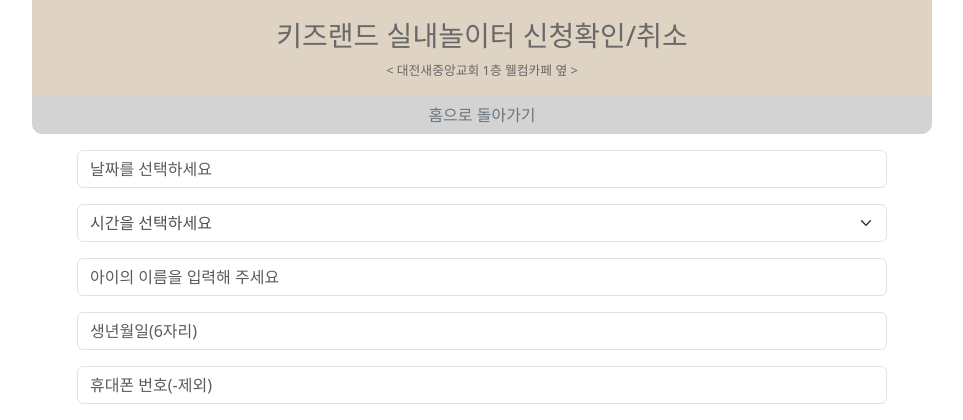
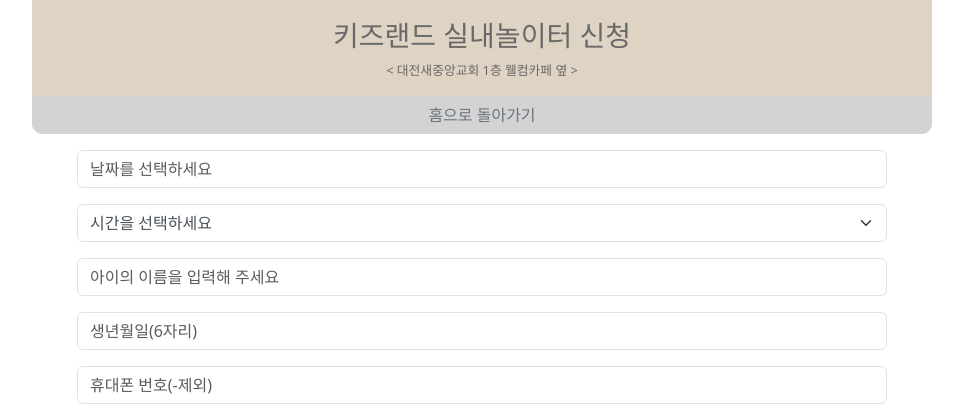
Before and after one commit to junhyeok1002/KidsLand, a Django app: template templates/user/checkIn.html in a window 1280 px wide. Shown: the top 420 px of the page, without its empty margins (158-1121 px from the left). Run offline with Django 4.2, Linux system fonts and the light colour scheme; the template is opened without the code that fills it, so the values that code supplies are empty.

Commit message:
design(checkIn) : 페이지 상단 이름 수정

```diff
--- a/templates/user/checkIn.html
+++ b/templates/user/checkIn.html
@@ -80,7 +80,7 @@
 <div style="width: 100%; text-align: center; font-size:0.8rem; background-color: #dfd3c3; color: dimgray;
         height: 6rem; align-items: center; justify-content: center; border-radius: 0px;">
     <br>
-    <h3>키즈랜드 실내놀이터 신청확인/취소</h3>
+    <h3>키즈랜드 실내놀이터 신청</h3>
     < 대전새중앙교회 1층 웰컴카페 옆 >
     <br>
 </div>
```
